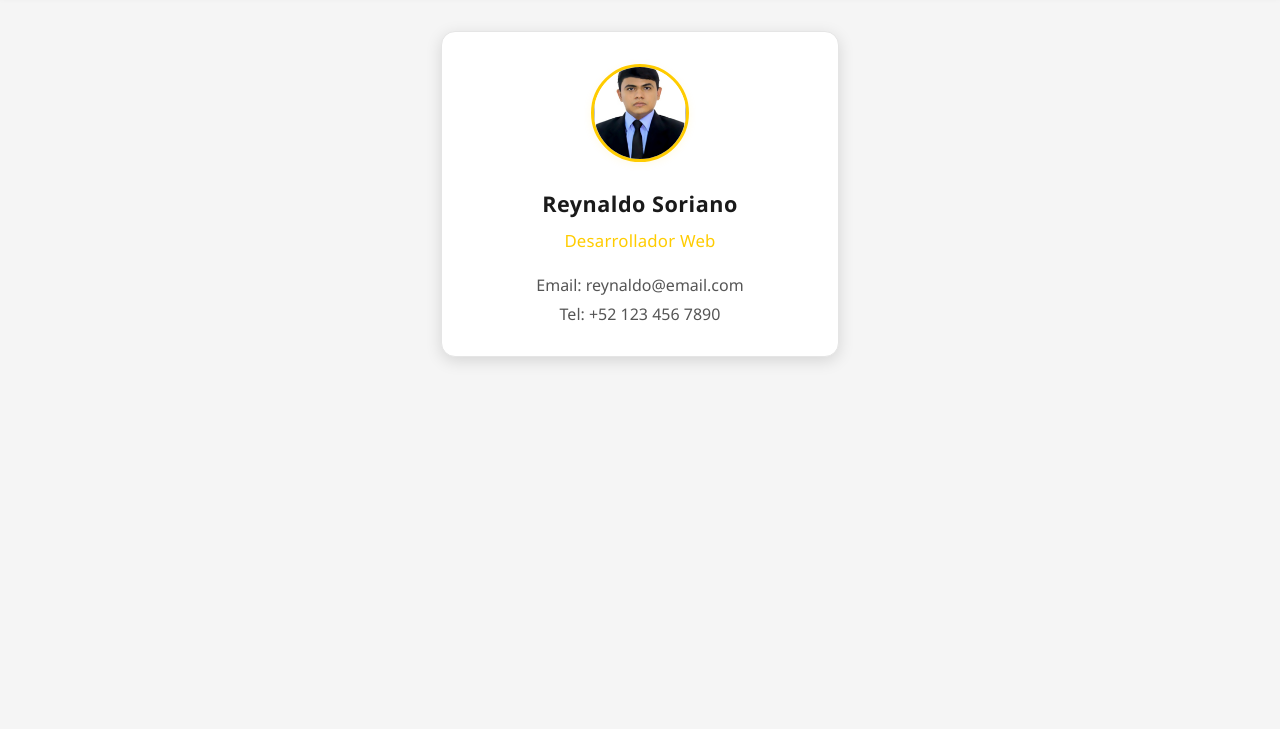
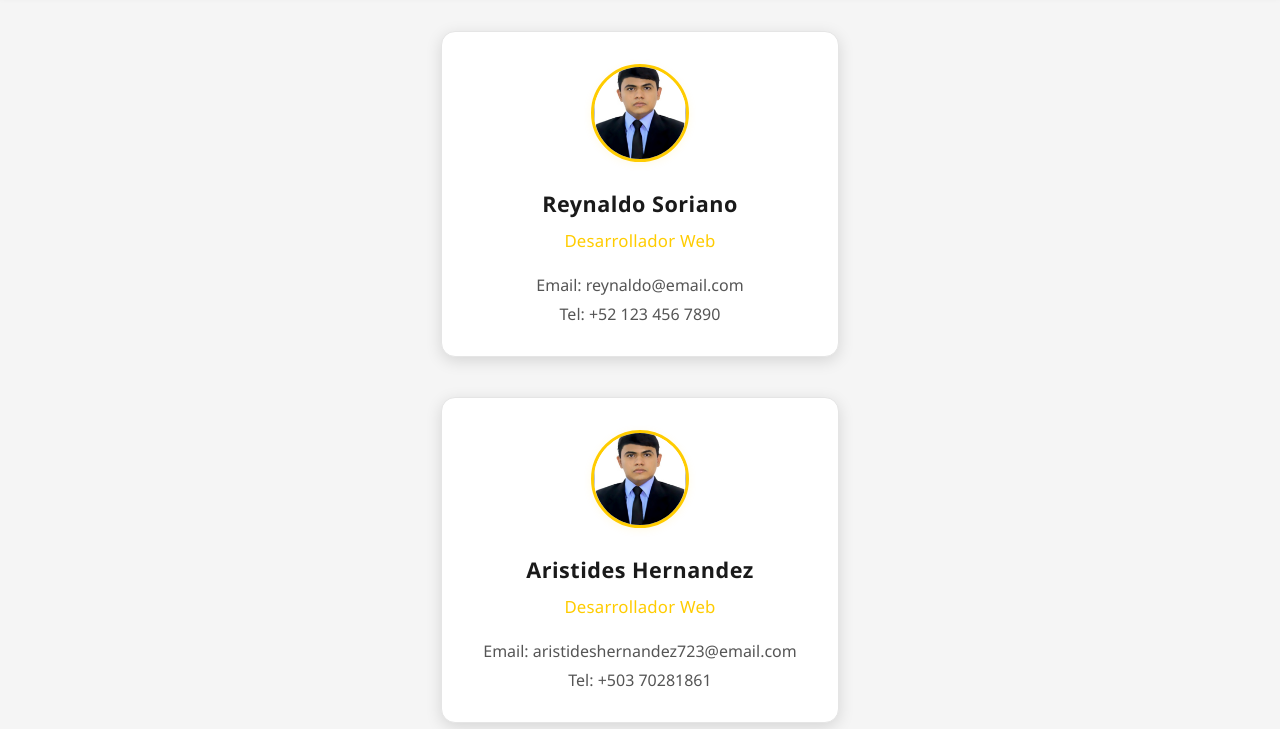
Before and after one commit to Hp202501/parcialupes, a plain HTML site: page acercade.html in a window 1280 px wide. Shown: the part 71-800 px from the top of the page. Drawn offline with Linux system fonts and the light colour scheme.

Commit message:
Update acercade.html

```diff
--- a/acercade.html
+++ b/acercade.html
@@ -311,5 +311,16 @@
             <div>Tel: +52 123 456 7890</div>
         </div>
     </div>
+
+    <div class="card">
+        <img class="avatar" src="imagenes/Captura de pantalla 2025-09-03 222132.png" alt="Avatar">
+        <div class="name">Aristides Hernandez</div>
+        <div class="role">Desarrollador Web</div>
+        <div class="contact">
+            <div>Email: aristideshernandez723@email.com</div>
+            <div>Tel: +503 70281861</div>
+        </div>
+    </div>
 </body>
+
 </html>
```
